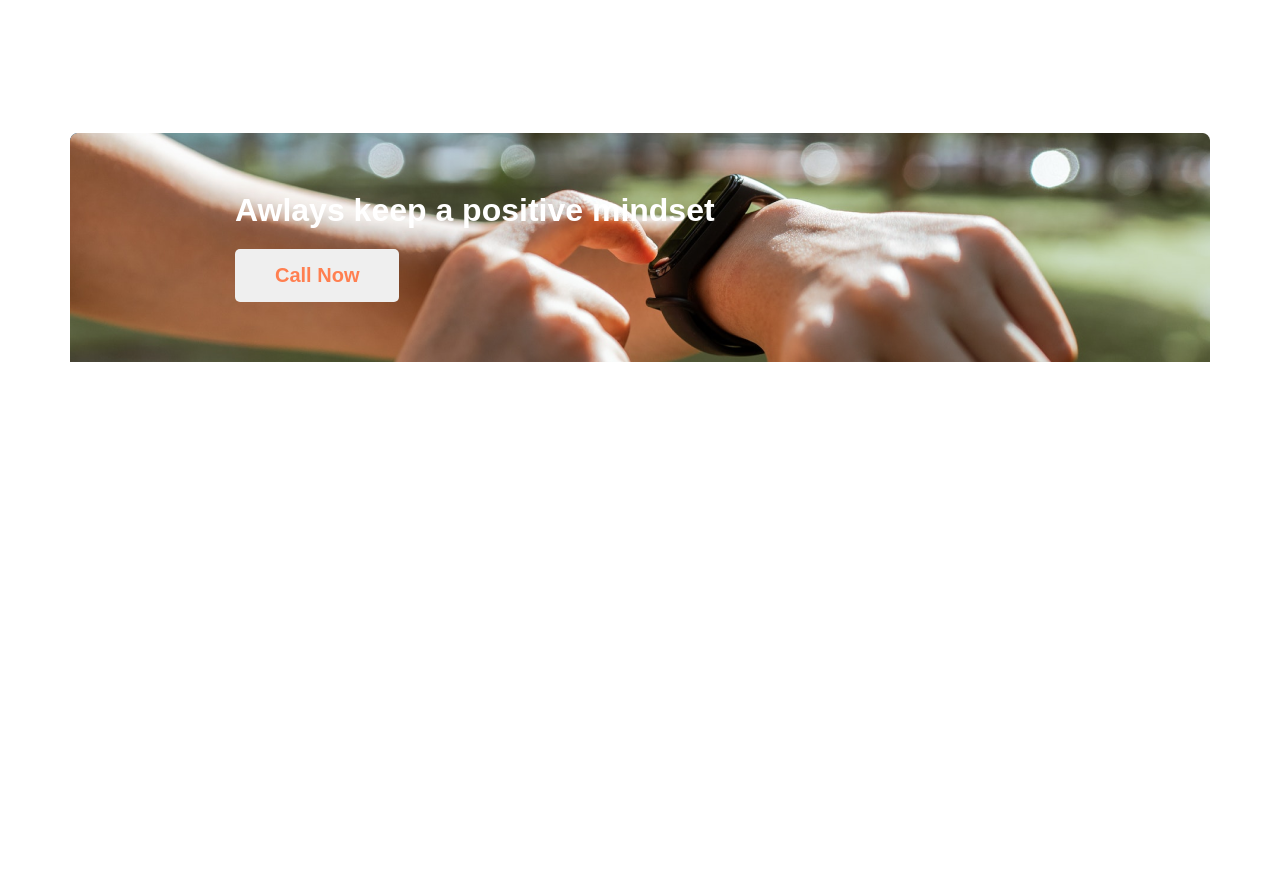
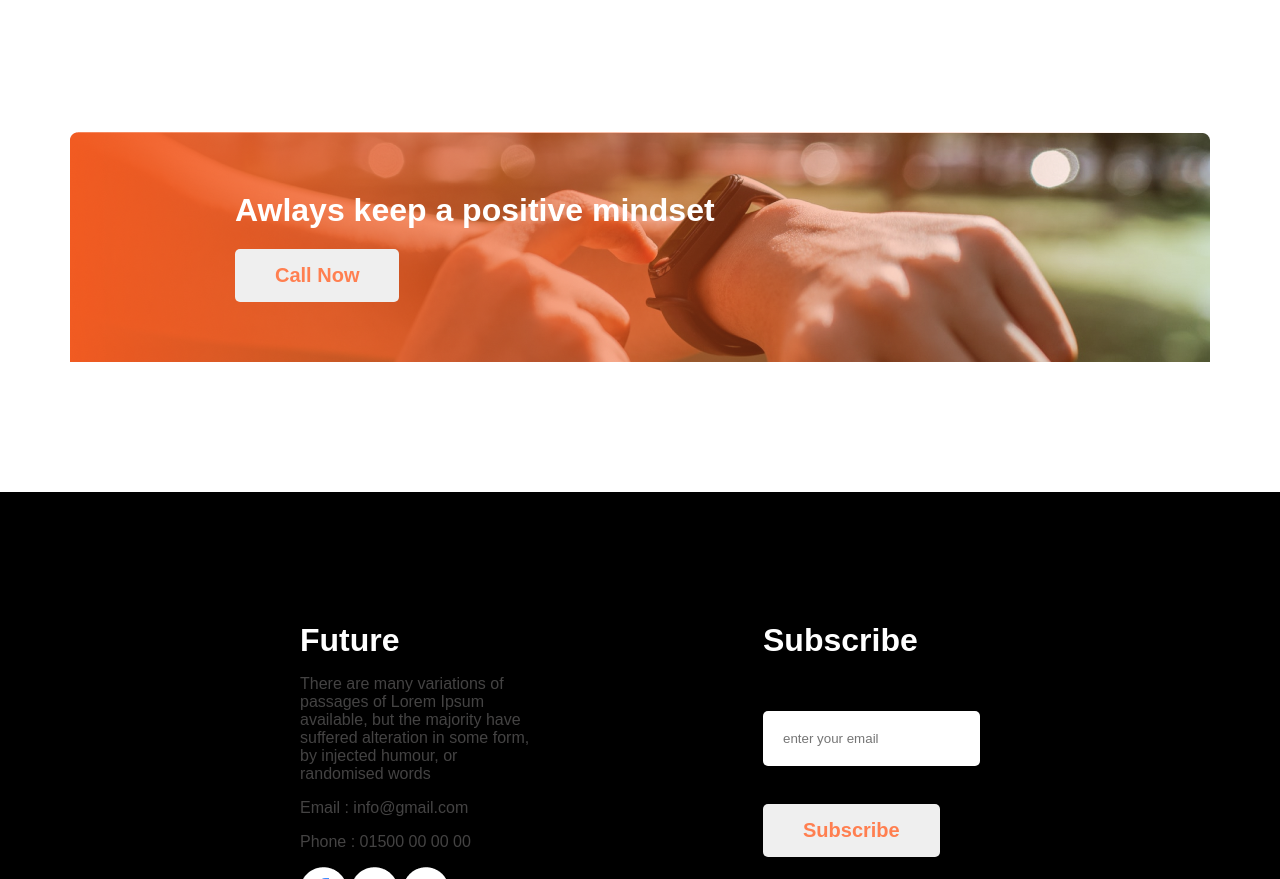
Before and after one commit to sheikhhasinur69/New-year-new-me, a plain HTML site: page index.html in a window 1280 px wide. Shown: the part 1921-2800 px from the top of the page. Before the commit the page ends 2413 px from the top, so only its background shows below. Drawn offline with Linux system fonts and the light colour scheme.

Commit message:
complete

```diff
--- a/index.html
+++ b/index.html
@@ -88,6 +88,34 @@
 
     </div>
 
+    <footer class="footer">
+       <div class="footer-container container">
+        <div class="footer-details">
+            <h1 class="footer-title">
+                Future
+            </h1>
+            <div class="footer-description">
+                <p class="footer-subtitle">There are many variations of passages of Lorem Ipsum available, but the majority have suffered alteration in some form, by injected humour, or randomised words</p>
+                <p class="footer-email">Email : info@gmail.com</p>
+                <p class="footer-phone">Phone : 01500 00 00 00</p>
+                <div class="footer-icon">
+                    <img src="images/icons/fb.png" alt="">
+                    <img src="images/icons/twitter.png" alt="">
+                    <img src="images/icons/youtube.png" alt="">
+                </div>
+            </div>
+        </div>
+        <div class="subscribe-details">
+            <h1 class="subscribe-title">
+                Subscribe
+            </h1>
+            <input class="email-field" type="email" name="enter your email" id="" placeholder="enter your email">
+            <button class="btn subscribe-btn">Subscribe</button>
+        </div>
+       </div>
+
+    </footer>
+
     <script src="https://kit.fontawesome.com/61ff8c1e39.js" crossorigin="anonymous"></script>
 </body>
 </html>
--- a/style.css
+++ b/style.css
@@ -3,8 +3,9 @@
   padding: 0;
   box-sizing: border-box;
   font-family: sans-serif;
+
 }
-.container{
+.container {
   max-width: 1140px;
   margin: auto;
 }
@@ -17,11 +18,11 @@
   font-weight: 600;
   font-size: 20px;
 }
-p{
+p {
   color: #444343;
 }
 
-i{
+i {
   color: green;
 }
 
@@ -29,62 +30,63 @@ i{
   background-color: coral;
   color: white;
 }
-.banner-img{
-
+.banner-img {
 }
 
 .banner {
+  display: flex;
+  align-items: center;
+  justify-items: end;
   background-image: url(images/banner/banner1.png);
+  background-repeat: no-repeat;
+  background-size: cover;
   height: 100vh;
-  /* background-color: rgb(236, 236, 236); */
 
 }
-.banner-right{
-    height: 100%;
-    display: flex;
-    flex-direction: column;
-    align-items: center;
-
+.banner-right {
+margin-left: 50%;
 }
 
 .banner-title {
   font-weight: 700;
   font-size: 65px;
 }
-.banner-description{
+.banner-description {
   width: 50%;
   color: #444343;
   line-height: 26px;
+  margin: 24px 0;
 }
 
+/* section two styles */
 
-.section-two{
+.section-two {
   display: flex;
-    gap: 50px;
+  gap: 87px;
   justify-content: space-between;
   align-items: center;
   margin-bottom: 130px;
-
 }
 
-.second-section-title{
+.second-section-title {
   font-weight: 700;
   font-size: 40px;
   line-height: 47px;
   margin-bottom: 24px;
 }
-.second-section-description{
+.second-section-description {
   margin-bottom: 24px;
 }
-.failure-list{
+.failure-list {
   margin-bottom: 88px;
+  line-height: 47px;
 }
 
-.plan-section{
+.plan-section {
   margin-bottom: 135px;
 }
 
-.plan-section-title{
+.plan-section-title {
   font-weight: 700;
   font-size: 40px;
   color: #151414;
@@ -92,36 +94,70 @@ text-align: center;
   margin-bottom: 55px;
 }
 
-.plans{
+.plans {
   display: flex;
-    justify-content:space-around;
+  justify-content: space-around;
 }
-.plan{
-
+.plan {
   text-align: center;
 }
 
-.plan-title{
+.plan-title {
   font-weight: 700;
   font-size: 30px;
   color: #151414;
 }
-.plan-sub-title{
+.plan-sub-title {
   font-weight: 500;
   font-size: 25px;
 }
 
+.mindset-section {
+  margin-bottom: 130px;
+  background-image: url(images/gradient2.png), url(images/watch.png);
+  background-image: ;
 
-.mindset-section{
-    margin-bottom: 130px;
-    background-image: url(images/watch.png),url(images/gradient1.png);
   padding: 60px 165px;
   color: white;
 }
 
-.mindset-title{
+.mindset-title {
   margin-bottom: 20px;
 }
-.mindset-btn{
+.mindset-btn {
   color: coral;
 }
+
+/* footer styles */
+
+.footer {
+  background-color: black;
+}
+
+.footer-container {
+  color: white;
+  display: flex;
+  gap: 230px;
+  padding: 130px 230px;
+}
+.footer-subtitle,
+.footer-email,
+.footer-phone,
+.footer-icon {
+  margin-top: 16px;
+}
+
+.footer-icon {
+  margin-bottom: 16px;
+}
+
+.email-field {
+  padding: 20px;
+  border: 0;
+  border-radius: 5px;
+  margin-top: 52px;
+  margin-bottom: 38px;
+}
+.subscribe-btn {
+  color: coral;
+}
```
Lines whose indentation alone changed are shown as unchanged.
